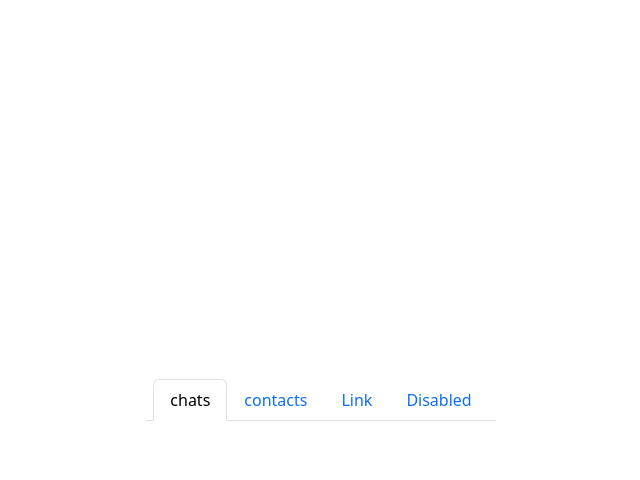
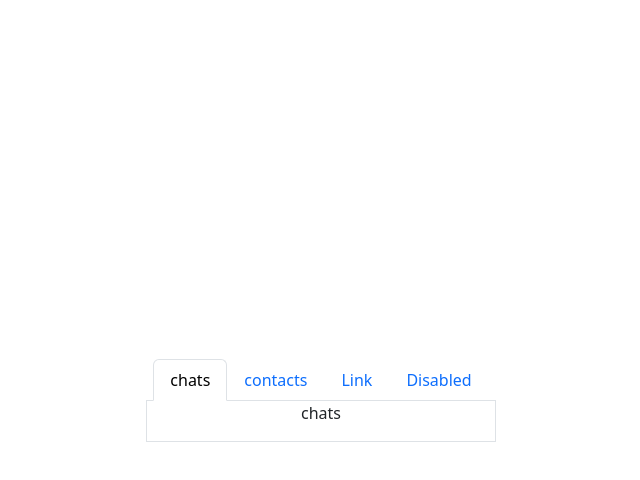
Before and after one commit to IngaMaholwana/comboscommunicating, a React (Vite) app: page / in a window 1280 px wide. Both pictures are taken after typing "Sample" into the empty fields and a click on the button "Login". Shown: the top 480 px of the page, without its empty margins (319-959 px from the left). Built offline with nearby package versions, Linux system fonts and the light colour scheme.

Commit message:
adding the pane/once pressed in a linnk the nav goes to it like

```diff
--- a/src/components/Navbar.jsx
+++ b/src/components/Navbar.jsx
@@ -1,4 +1,4 @@
-import React from 'react'
+import React, {useState} from 'react'
 import {Tab, Nav}from 'react-bootstrap'
 
 const CHATS_KEY = 'chats'
@@ -9,7 +9,7 @@ export default function Navbar({ id }) { //esentially id acts like a cell numba
 
     return (
     <div style={{width: '350px'}} className='d-flex flex-column'>
-        <Tab.Container activeKey={activeKey} >
+        <Tab.Container activeKey={activeKey} onSelect={setActiveKey} >
             <Nav variant="tabs" className="justify-content-center">
                 <Nav.Item>
                     <Nav.Link eventKey={CHATS_KEY}>chats</Nav.Link>
@@ -24,6 +24,20 @@ export default function Navbar({ id }) { //esentially id acts like a cell numba
                     <Nav.Link eventKey="fourth">Disabled</Nav.Link>
                 </Nav.Item>
             </Nav>
+            <Tab.Content className="border border-top-0">
+                <Tab.Pane eventKey={CHATS_KEY}>
+                    <p>chats</p>
+                </Tab.Pane>
+                <Tab.Pane eventKey="contacts">
+                    <p>contacts</p>
+                </Tab.Pane>
+                <Tab.Pane eventKey="third">
+                    <p>Groups</p>
+                </Tab.Pane>
+                <Tab.Pane eventKey="fourth">
+                    <p>Not idead yet</p>
+                </Tab.Pane>
+            </Tab.Content>
         </Tab.Container>
     </div>
   )
```
